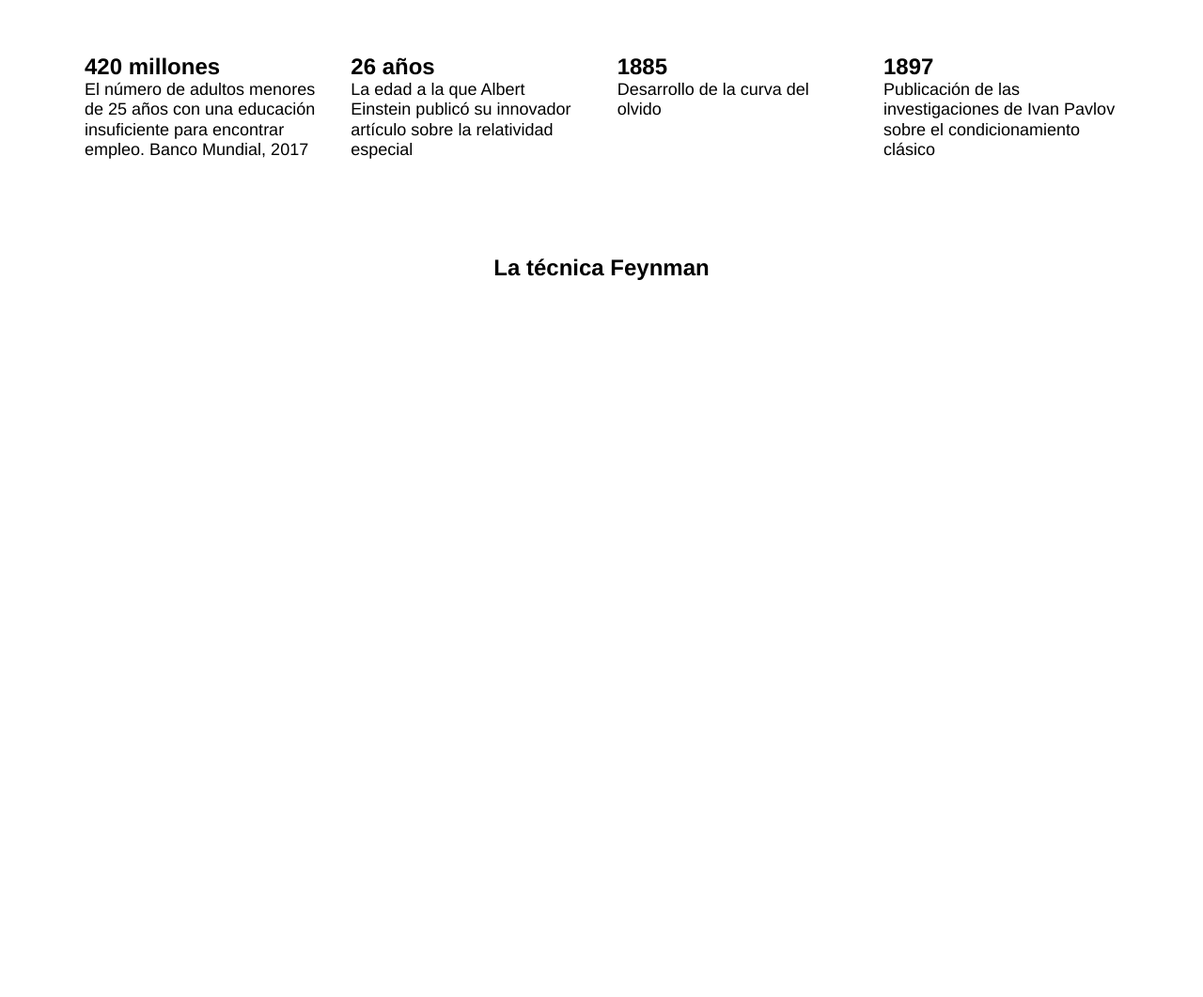
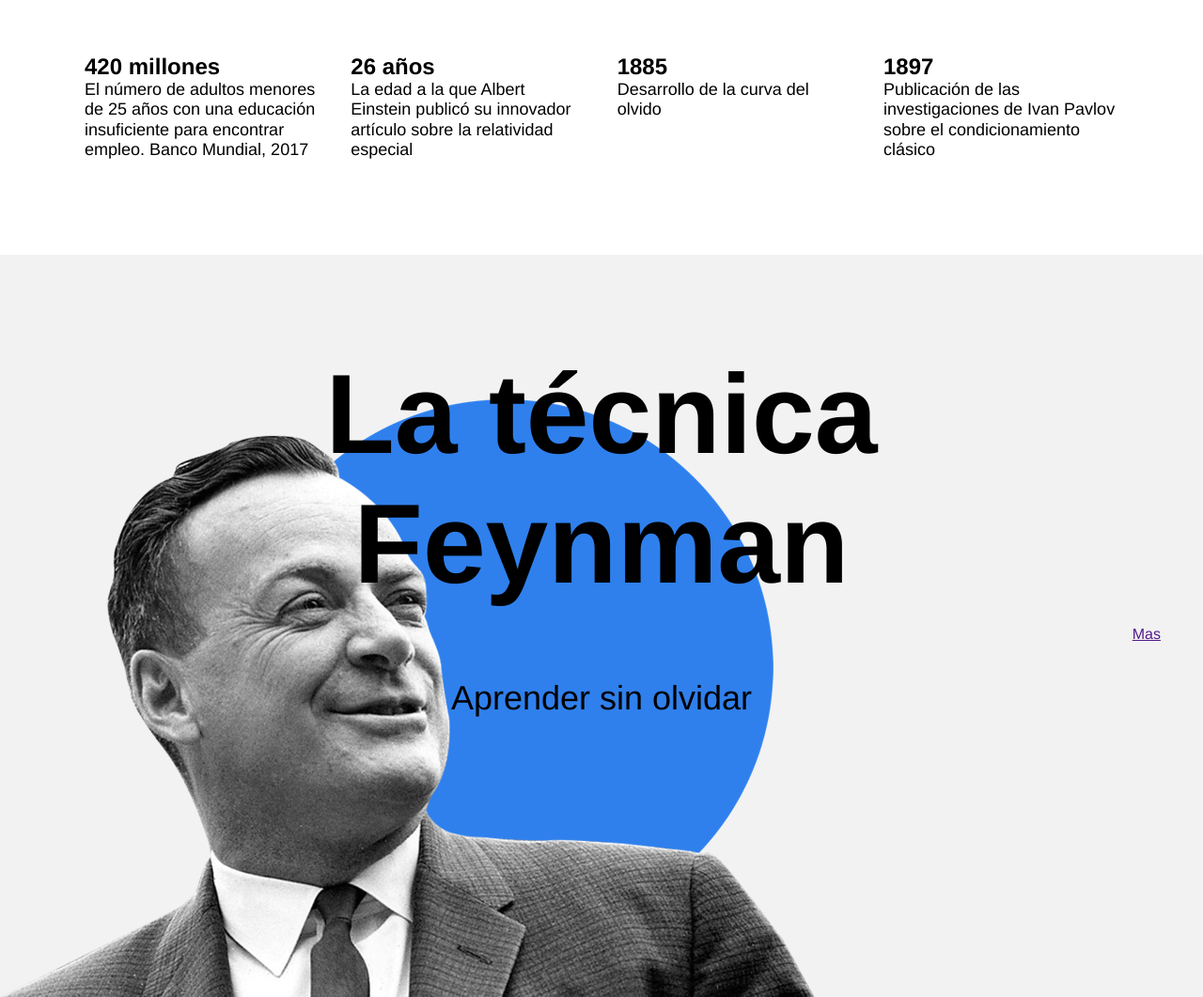
Before and after one commit to eLcarcamo/web_project_1_es, a plain HTML site: page index.html in a window 1280 px wide. Shown: the part 1826-2887 px from the top of the page at 94% size. Before the commit the page ends 2125 px from the top, so only its background shows below. Drawn offline with Linux system fonts and the light colour scheme.

Commit message:
primeros 4 bloques listos, falta kaufmann y footer

```diff
--- a/index.html
+++ b/index.html
@@ -91,6 +91,12 @@
 
       <section class="feynman">
         <h1 class="title">La técnica Feynman</h1>
+        <h3 class="subtitle">Aprender sin olvidar</h3>
+        <a class="link" href="">Mas</a>
+        <img src="images/feynman.png" class="image"alt="Una imagen de Richard
+        Feynman, físico cuántico de fama mundial. Ta Técnica Feynman se
+        deriva de sus métodos de estudio cuando era estudiante en
+        Princeton">
       </section>
 
       <section class="kaufman">
--- a/styles/style.css
+++ b/styles/style.css
@@ -183,5 +183,40 @@ font-weight: bold;
 .feynman{
   display: flex;
 flex-direction: column;
-align-items: center;
+text-align: center;
+/* align-items: center; */
+position: relative;
+background-color: #F2F2F2;
+height: 790px;
+
 }
+.title{
+  line-height: 1.15;
+  font-size: 120px;
+  font-weight: bold;
+  width: 775px;
+  margin-bottom: 70px;
+  z-index: 1;
+  margin-top: 100px;
+  align-self:center;
+
+}
+.subtitle{
+  line-height: 51px;
+  font-size: 36px;
+  font-weight: normal;
+  z-index: 1;
+}
+.image{
+width: 867px;
+height: 637px;
+position: absolute;
+bottom: 0;
+left: 0;
+}
+.link{
+  position: absolute;
+  right: 45px;
+  top: 50%;
+
+}
```
